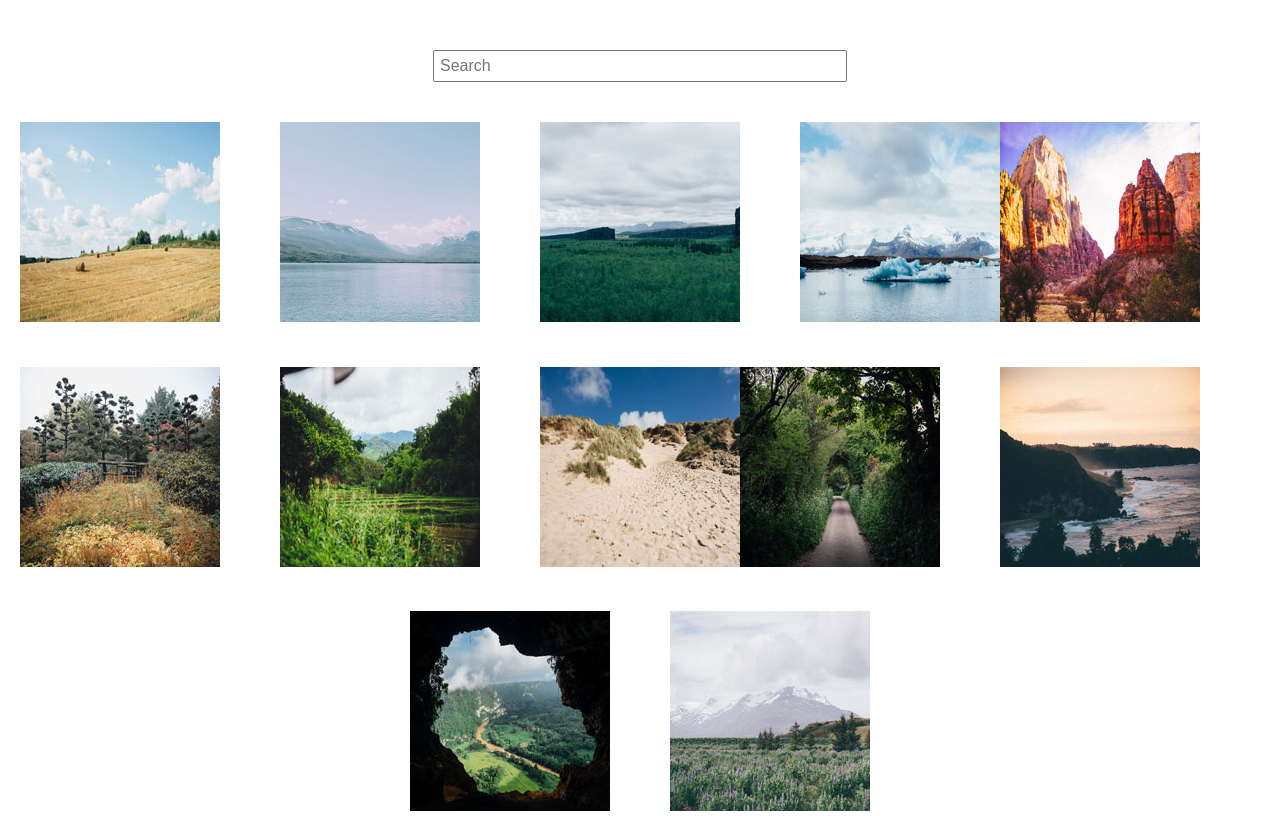
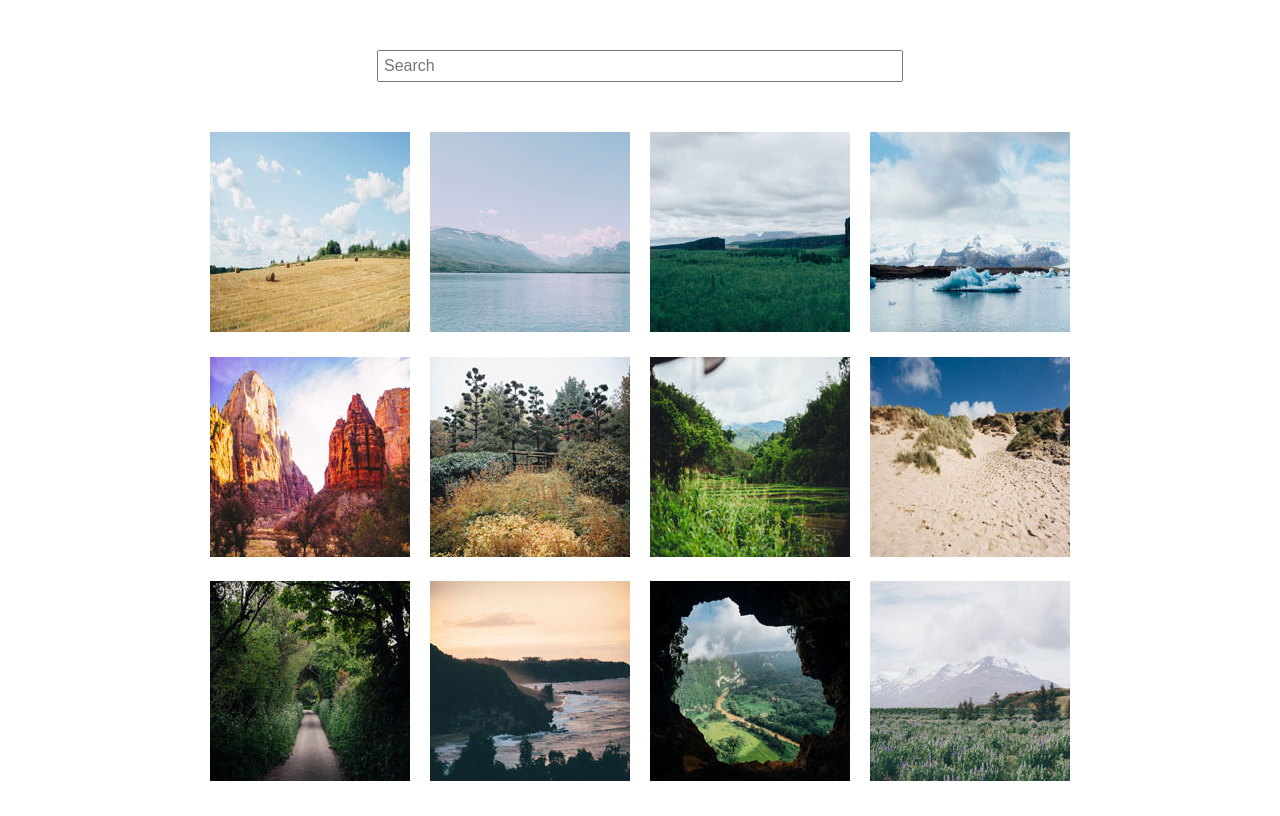
Before and after one commit to mbensa/mbensa-treehouse_project5, a website: page index.html in a window 1280 px wide. Drawn offline with Linux system fonts and the light colour scheme; a web font is replaced by a local one.

Commit message:
updated css grid

```diff
--- a/sass/styles.scss
+++ b/sass/styles.scss
@@ -1,32 +1,23 @@
 @import "base/index";
-
-.gallery {
-  display: flex;
-  flex-wrap: wrap;
-  justify-content: center;
-
-  > a {
-    .gallery-thumbnail {
-      padding-right: 60px;
-      padding-top: 40px;
-    }
-
-    &:nth-child(4n) {
-      .gallery-thumbnail {
-        padding-right: 0;
-      }
-    }
-  }
-}
 
 .search-box {
   display: flex;
   justify-content: center;
   padding-top: 50px;
+
+  #search {
+    padding: 5px;
+    width: 40%;
+    font-family: "Muli", sans-serif;
+  }
 }
 
-#search {
-  padding: 5px;
-  width: 400px;
-  font-family: "Muli", sans-serif;
+.gallery {
+  display: grid;
+  max-width: 1000px;
+  grid-template-columns: repeat(auto-fit, minmax(200px, 200px));
+  grid-gap: 20px;
+  margin: 0 auto;
+  justify-content: center;
+  margin-top: 50px;
 }
```
Also changed, not shown: css/style.css.
